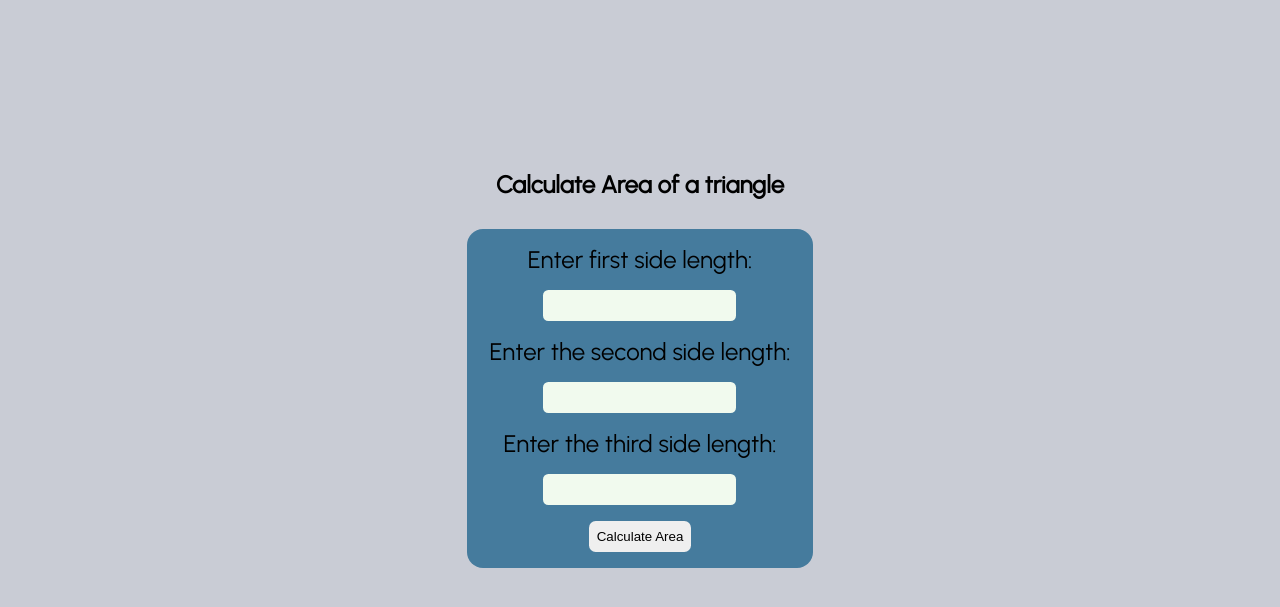
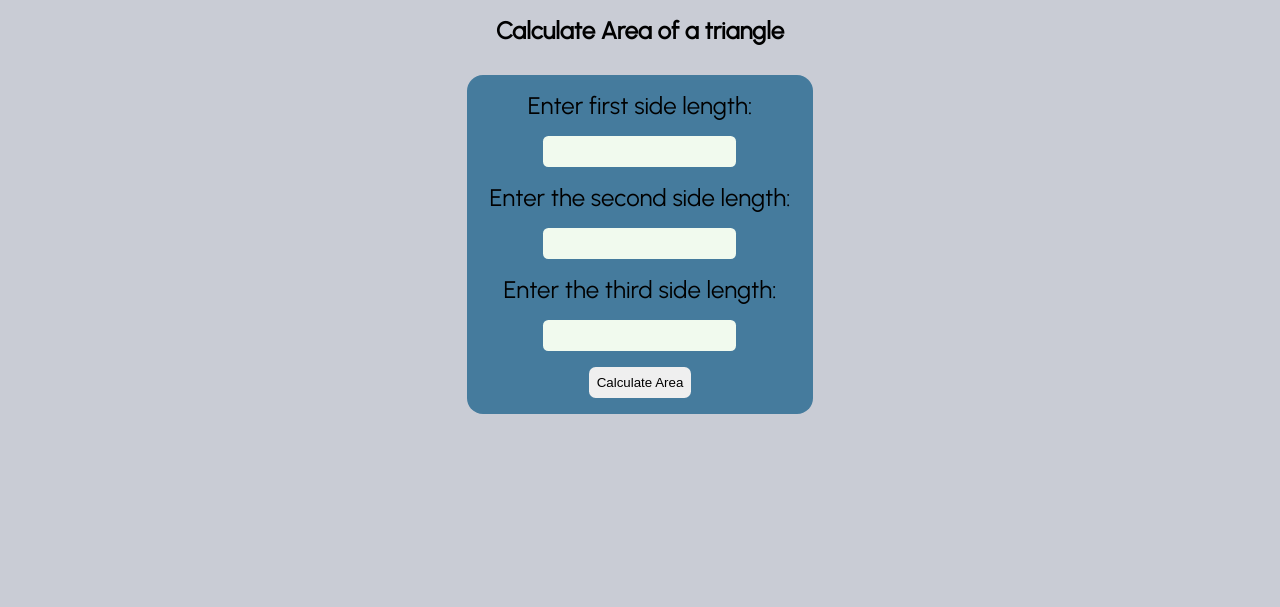
Before and after one commit to Rutwik87/fun-with-triangles, a plain HTML site: page pages/area.html in a window 1280 px wide. Shown: the part 101-708 px from the top of the page. Drawn offline with Linux system fonts and the light colour scheme.

Commit message:
removed free space

```diff
--- a/styles/area.css
+++ b/styles/area.css
@@ -66,7 +66,7 @@ li{
     height: 100vh;
     width: 100vw;
     display: flex;
-    justify-content: center;
+    margin-top: 1rem;
     align-items: center;
     flex-direction: column;
     background-color: #C9CCD5;
--- a/styles/hypotenuse.css
+++ b/styles/hypotenuse.css
@@ -66,7 +66,7 @@ li{
     height: 100vh;
     width: 100vw;
     display: flex;
-    justify-content: center;
+    margin-top: 1rem;
     align-items: center;
     flex-direction: column;
     background-color: #C9CCD5;
--- a/styles/triangles.css
+++ b/styles/triangles.css
@@ -67,7 +67,7 @@ li{
     width: 100vw;
     display: flex;
     flex-direction: column;
-    justify-content: center;
+    margin-top: 1rem;
     align-items: center;
 }
 
```
